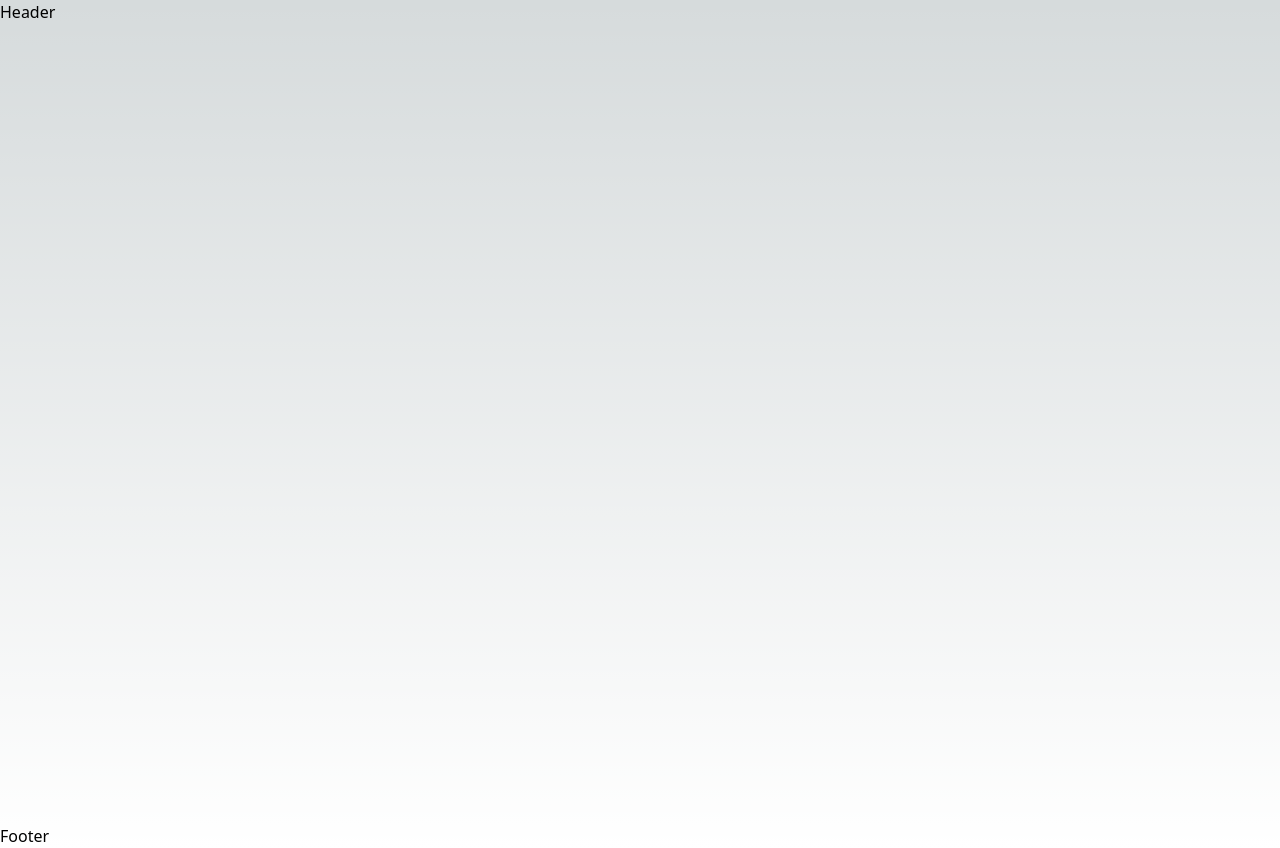
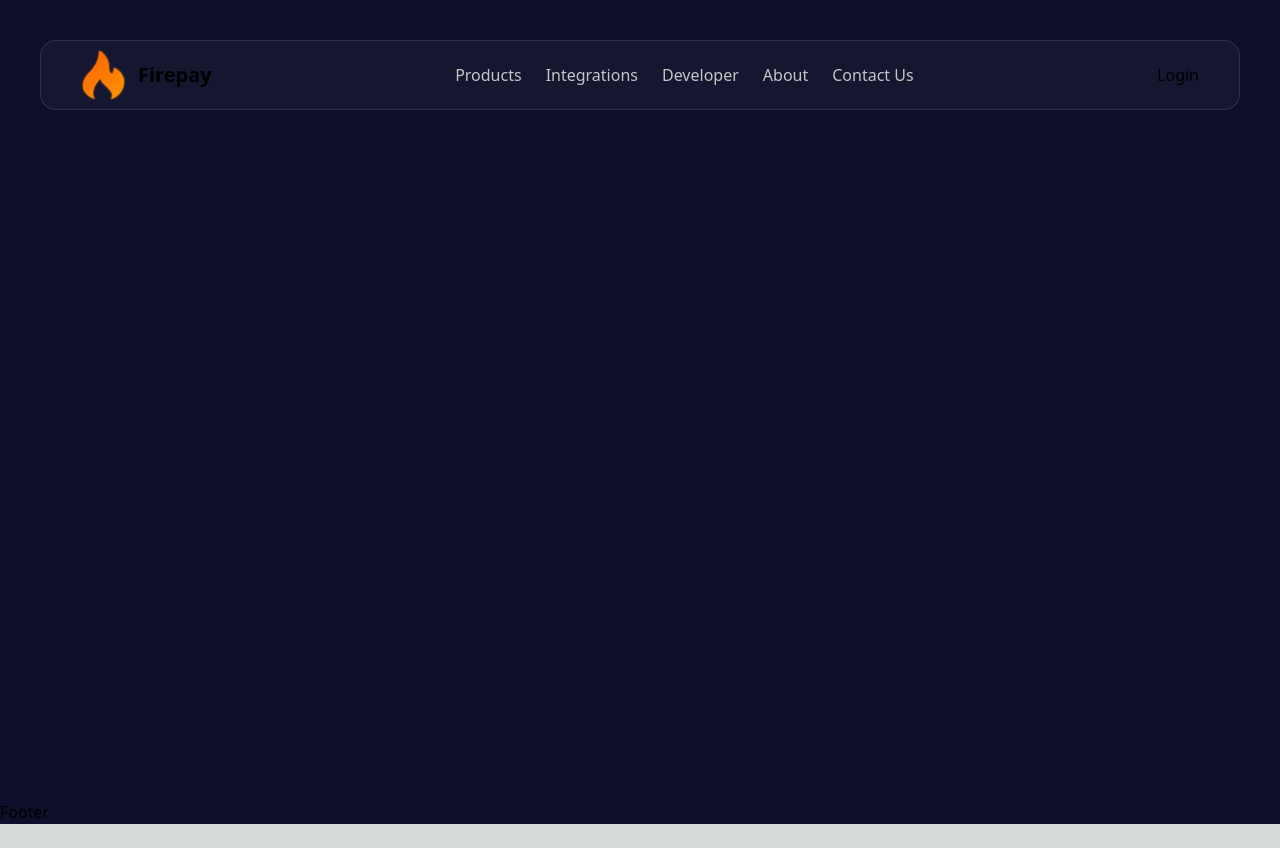
Before and after one commit to firepay-protocol/firepay-landing-page, a Next.js app: page / in a window 1280 px wide. After the commit the page ends 824 px from the top, so only its background shows below. Built offline with nearby package versions, Linux system fonts and the light colour scheme.

Commit message:
header component added and basic css

```diff
--- a/components/header.tsx
+++ b/components/header.tsx
@@ -1,7 +1,32 @@
-import { RedirectStatusCode } from "next/dist/client/components/redirect-status-code";
+import Image from "next/image";
 
 const Header = () => {
-  return <nav>Header</nav>;
+  return (
+    <nav className="fixed  w-full py-10 px-10">
+      <div className="glassBackground px-10 py-2 flex items-center justify-between">
+        <div className="flex items-center">
+          <Image src={"/logo.svg"} width={45} height={45} alt="logo" />
+          <h1 className="ml-3 font-bold text-xl">Firepay</h1>
+        </div>
+        <div>
+          <ul className="flex gap-6 text-textGrey">
+            <li className="hover:text-white cursor-pointer">Products</li>
+            <li className="hover:text-white cursor-pointer">Integrations</li>
+            <li className="hover:text-white cursor-pointer">Developer</li>
+            <li className="hover:text-white cursor-pointer">About</li>
+            <li className="hover:text-white cursor-pointer">Contact Us</li>
+          </ul>
+        </div>
+        <div>
+          <ul>
+            <li>
+              <button>Login</button>
+            </li>
+          </ul>
+        </div>
+      </div>
+    </nav>
+  );
 };
 
 export default Header;
--- a/components/layout.tsx
+++ b/components/layout.tsx
@@ -3,11 +3,11 @@ import { WithChildren } from "@/helpers";
 import Footer from "./footer";
 const Layout = ({ children }: WithChildren) => {
   return (
-    <>
+    <div className="bg-backgroudColor">
       <Header />
       {children}
       <Footer />
-    </>
+    </div>
   );
 };
 
--- a/pages/index.tsx
+++ b/pages/index.tsx
@@ -1,12 +1,12 @@
 import Image from "next/image";
-import { Inter } from "next/font/google";
+import { Cairo } from "next/font/google";
 
-const inter = Inter({ subsets: ["latin"] });
+const font = Cairo({ subsets: ["latin"] });
 
 export default function Home() {
   return (
     <main
-      className={`flex min-h-screen flex-col items-center justify-between p-24 ${inter.className}`}
+      className={`flex min-h-screen flex-col items-center justify-between p-24 ${font.className}`}
     ></main>
   );
 }
--- a/styles/globals.css
+++ b/styles/globals.css
@@ -26,6 +26,15 @@ body {
     rgb(var(--background-start-rgb));
 }
 
+.glassBackground {
+  background: rgba(255, 255, 255, 0.03);
+  border-radius: 16px;
+  box-shadow: 0 4px 30px rgba(0, 0, 0, 0.1);
+  backdrop-filter: blur(1.6px);
+  -webkit-backdrop-filter: blur(1.6px);
+  border: 0.5px solid rgba(130, 127, 127, 0.27);
+}
+
 @layer utilities {
   .text-balance {
     text-wrap: balance;
--- a/tailwind.config.ts
+++ b/tailwind.config.ts
@@ -1,12 +1,18 @@
 import type { Config } from "tailwindcss";
 
 const config: Config = {
+  darkMode: "class",
   content: [
     "./pages/**/*.{js,ts,jsx,tsx,mdx}",
     "./components/**/*.{js,ts,jsx,tsx,mdx}",
     "./app/**/*.{js,ts,jsx,tsx,mdx}",
   ],
   theme: {
+    colors: {
+      backgroudColor: "#0E0F2A",
+      white: "#FFFFFF",
+      textGrey: "#C6C6C6",
+    },
     extend: {
       backgroundImage: {
         "gradient-radial": "radial-gradient(var(--tw-gradient-stops))",
```
Also changed, not shown: public/logo.svg (added).
